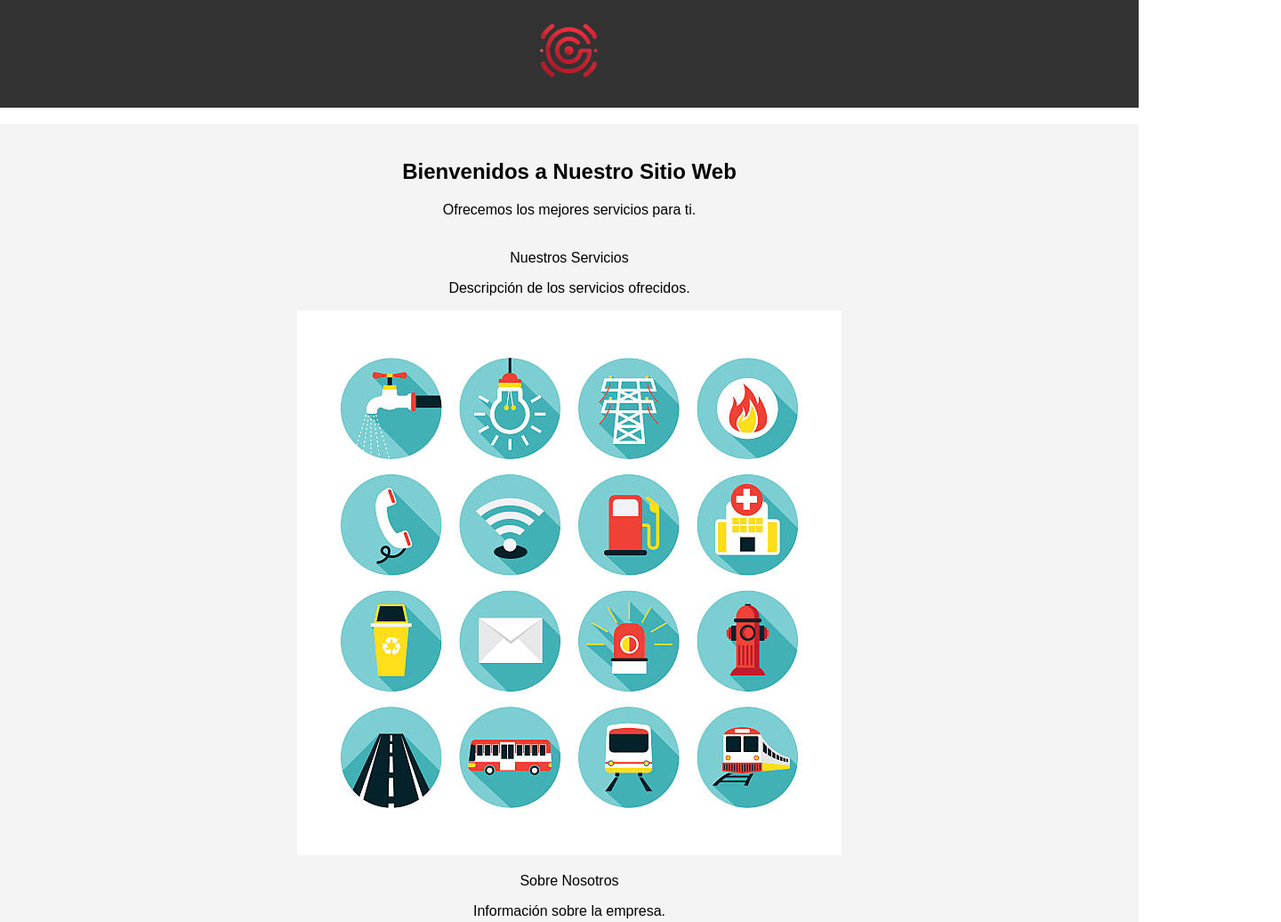
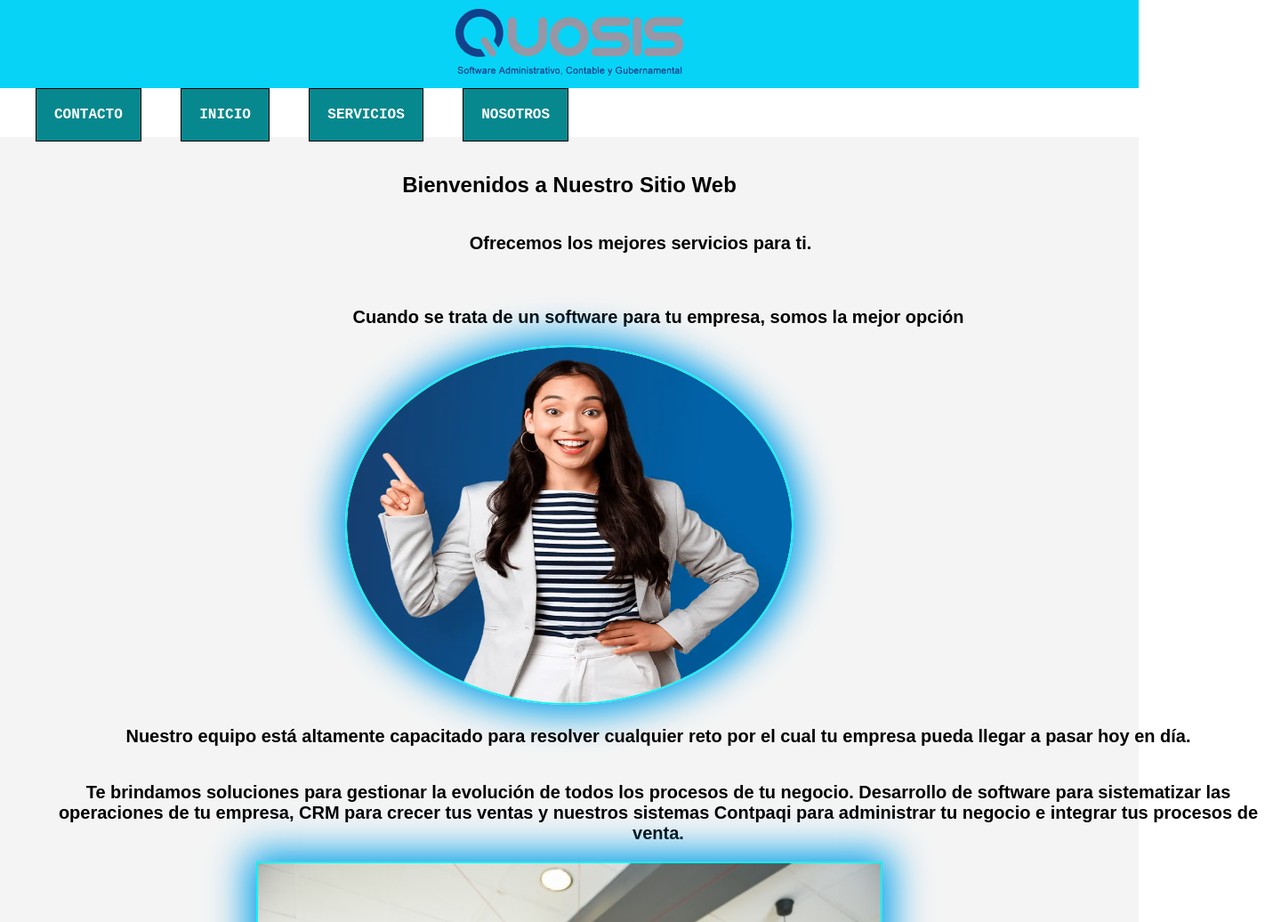
Before and after one commit to nestor1998/proyecto_plataforma, a plain HTML site: page index.html in a window 1280 px wide. Shown: the top 1036 px of the page at 89% size, 1440 px wide, since content can reach past the window. Drawn offline with Linux system fonts and the light colour scheme.

Commit message:
tarea-mas-completa

```diff
--- a/estilo.css
+++ b/estilo.css
@@ -5,33 +5,40 @@ body{
 }
 
 header{
-    background: #333;
+    background: #07d3f7;
     color: white;
     padding: 10px 0;
     text-align: center;
 }
 
 
+
 header .logo img {
-    max-width: 100px;
+    max-width: 500px;
 }
 
 nav ul {
 
     list-style-type: none;
-    margin: 0;
+    margin-top: 20px;
     padding: 0;
 
 }
 
 nav ul li {
     display: inline;
-    margin-right: 10px;
+    margin-left: 40px;
 }
 
 nav ul li a{
-    color: white;
+    border: 1px solid rgb(0, 0, 0);
+    background: rgb(7, 136, 142);
+    color: rgb(255, 255, 255);
     text-decoration: none;
+    font-family:'Courier New', Courier, monospace;
+    padding: 20px;
+    margin-top: 30px;
+    font-weight:bold;
 }
 
 .banner {
@@ -60,3 +67,27 @@ footer {
     width: 30px;
     margin: 0 10px;
 }
+
+p {
+    width: 1400px;
+    margin: auto;
+    padding: 20px 0;
+    font-size: 20px;
+    font-weight: bold;
+}
+
+.Foto_mujer {
+    padding-top: ;
+    width: 500px;
+    height: 400px;
+    border: 2px solid rgb(10, 244, 244);
+    border-radius: 50%;
+    box-shadow: 0 0 40px 10px rgb(0, 159, 233);
+}
+
+.foto_trabajadores{
+    width: 700px;
+    height: 500px;
+    border: 2px solid rgb(10, 244, 244);
+    box-shadow: 0 0 40px 10px rgb(0, 159, 233);
+}
--- a/index.html
+++ b/index.html
@@ -3,21 +3,21 @@
 <head>
     <meta charset="UTF-8">
     <meta name="viewport" content="width=device-width, initial-scale=1.0">
-    <title>Ejemplo de sitio web</title>
+    <title>QUOSIS</title>
     <link rel="stylesheet" href="estilo.css">
 </head>
 <body>
     <header>
         <div class="logo">
-            <img src="./HTML/logo.png" alt="Logotipo de la Empresa">
+            <img src="./HTML/Frame-1-2.webp" alt="Logotipo de la Empresa">
         </div>
     </header>
     <nav>
         <ul>
-            <li><a href=""></a></li>
-            <li><a href=""></a></li>
-            <li><a href=""></a></li>
-            <li><a href=""></a></li>
+            <li><a href="https://www.quosis.com/contacto/" target="_blank">CONTACTO</a></li>
+            <li><a href="https://www.quosis.com/" target="_blank">INICIO</a></li>
+            <li><a href="https://www.quosis.com/#" target="_blank">SERVICIOS</a></li>
+            <li><a href="https://www.quosis.com/nosotros/" target="_blank">NOSOTROS</a></li>
         </ul>
     </nav>
     <main>
@@ -27,24 +27,28 @@
         </sección>
         <section class="contenido">
             <artículo>
-                Nuestros Servicios
-                <p>Descripción de los servicios ofrecidos.</p>
-                <img src="./HTML/servicio1.jpg" alt="Servicio 1">
+                <p>Cuando se trata de un
+                    software para tu empresa,
+                    somos la mejor opción</p>
+                <img class="Foto_mujer" src="./HTML/foto-mujer.webp" alt="Servicio 1">
             </artículo>
             <artículo>
-                <p>Sobre Nosotros</p>
-                <p>Información sobre la empresa.</p>
-                <img src="./HTML/nosotros.jpg" alt="Nosotros">
+                <p>Nuestro equipo está altamente capacitado para
+resolver cualquier reto por el cual tu empresa
+pueda llegar a pasar hoy en día.
+                </p>
+                <p>Te brindamos soluciones para gestionar la evolución de todos los procesos de tu negocio. Desarrollo de software para sistematizar las operaciones de tu empresa, CRM para crecer tus ventas y nuestros sistemas Contpaqi para administrar tu negocio e integrar tus procesos de venta.</p>
+                <img class="foto_trabajadores" src="./HTML/nosotros.jpg" alt="Nosotros">
             </artículo>
         </sección>
     </main>
     <footer>
-        <p>Dirección: Diego de almagro 425, Concepción, Chile.</p>
-        <p>Correo electrónico: contacto@empresa.com</p>
+        <p>Dirección: Calle Ónix 2635, colonia Victoria, Zapopan, Jalisco, México.</p>
+        <p>Correo electrónico: contacto@quosis.com</p>
         <div class="redes-sociales">
-            <a href=""><img src="./HTML/facebook.svg" alt="Facebook"></a>
-            <a href=""><img src="./HTML/twitter.svg" alt="Twitter"></a>
-            <a href=""><img src="./HTML/instagram.svg" alt="Instagram"></a>
+            <a href="https://www.facebook.com/quosis/" target="_blank"><img src="./HTML/facebook.svg" alt="Facebook"></a>
+            <a href="https://www.youtube.com/channel/UCgEFCAXzXTMOa89N4gDHKdg/featured" target="_blank"><img src="./HTML/OIP.jpg" alt="Youtube"></a>
+            <a href="https://www.instagram.com/quosis_software/?utm_medium=copy_link" target="_blank"><img src="./HTML/instagram.svg" alt="Instagram"></a>
         </div>
     </footer>
 </body>
```
Also changed, not shown: HTML/Frame-1-2.webp (added), HTML/OIP.jpg (added), HTML/foto-mujer.webp (added).
